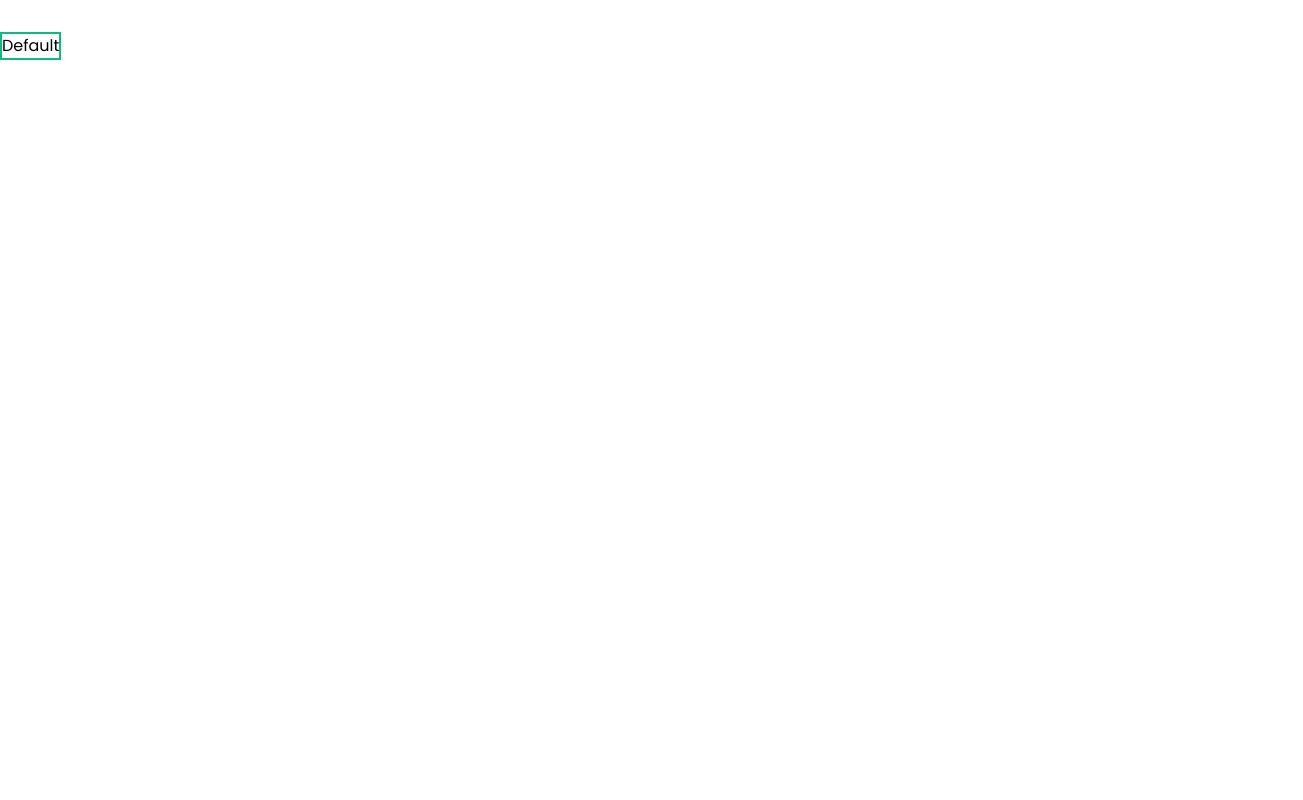
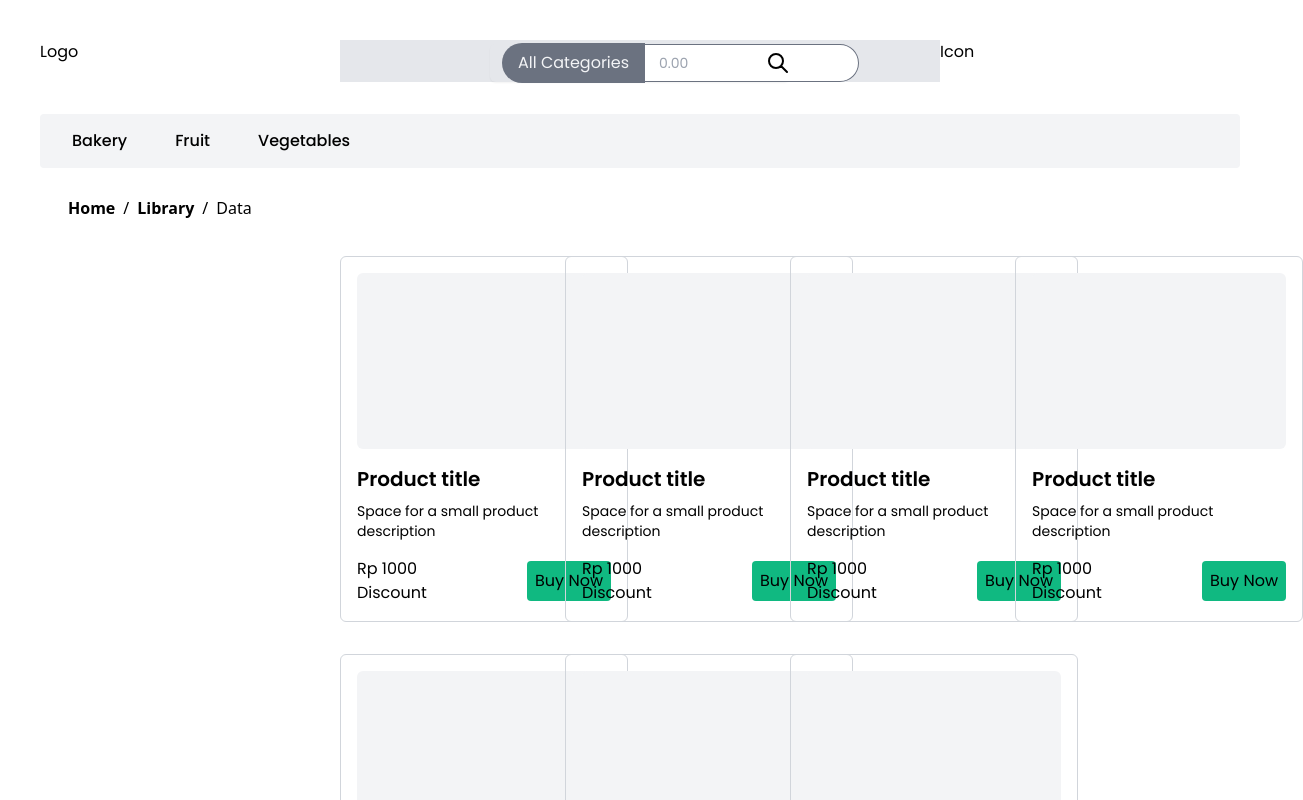
Before and after one commit to jakartalabs/FULLSTACK_WEB_BATCH_2, a React (Create React App) app in the folder day-5/fresh-market/: page / in a window 1280 px wide. Shown: the top 800 px of the page, 1303 px wide, since content can reach past the window. Built offline with nearby package versions, Linux system fonts and the light colour scheme.

Commit message:
update ui

```diff
--- a/day-5/fresh-market/src/components/Button.js
+++ b/day-5/fresh-market/src/components/Button.js
@@ -1,24 +1,17 @@
 import React, { useState } from 'react';
 
-function Button({children, onClick, btnType='default', size='md', arrow}) {
+function Button({ children, onClick, btnType = 'default', size = 'md', arrow }) {
   let btnStyle;
   switch (btnType) {
     case 'outline': {
       if (size === 'sm') {
         btnStyle = `bg-white border-green-500 border-2`;
       }
-        if(size === 'md'){
+      if (size === 'md') {
         btnStyle = `bg-white border-green-500 border-2`;
       }
       if (size === 'lg') {
         btnStyle = `bg-white border-green-500 border-2`;
-        }
-
-        if(arrow==='left'){
-
-        }
-        if(arrow==='right') {
-
       }
     }
       break;
@@ -32,12 +25,6 @@ function Button({children, onClick, btnType='default', size='md', arrow}) {
       if (size === 'lg') {
         btnStyle = `bg-green-500`;
       }
-      if (arrow === 'left') {
-
-      }
-      if (arrow === 'right') {
-
-      }
       break;
     default:
       if (size === 'sm') {
@@ -49,14 +36,10 @@ function Button({children, onClick, btnType='default', size='md', arrow}) {
       if (size === 'lg') {
         btnStyle = `bg-green-500`;
       }
-      if (arrow === 'left') {
-
-      }
-      if (arrow === 'right') {
-
-      }
       break;
   }
+
+  btnStyle=btnStyle+' flex flex-row p-2 rounded';
 
   return (
     <button
@@ -64,7 +47,17 @@ function Button({children, onClick, btnType='default', size='md', arrow}) {
       className={btnStyle}
       type="button"
     >
+      {arrow && arrow === 'left' && (
+        <svg xmlns="http://www.w3.org/2000/svg" className="h-5 w-5 self-center mr-2" viewBox="0 0 20 20" fill="currentColor">
+          <path fillRule="evenodd" d="M12.707 5.293a1 1 0 010 1.414L9.414 10l3.293 3.293a1 1 0 01-1.414 1.414l-4-4a1 1 0 010-1.414l4-4a1 1 0 011.414 0z" clipRule="evenodd" />
+        </svg>
+      )}
       {children || 'button'}
+      {arrow && arrow==='right' && (
+        <svg xmlns="http://www.w3.org/2000/svg" className="h-5 w-5 self-center ml-2" viewBox="0 0 20 20" fill="currentColor">
+          <path fillRule="evenodd" d="M7.293 14.707a1 1 0 010-1.414L10.586 10 7.293 6.707a1 1 0 011.414-1.414l4 4a1 1 0 010 1.414l-4 4a1 1 0 01-1.414 0z" clipRule="evenodd" />
+        </svg>
+      )}
     </button>
   )
 }
--- /dev/null
+++ b/day-5/fresh-market/src/components/Header.js
@@ -0,0 +1,14 @@
+import React from 'react'
+import NavSearch from "./NavSearch";
+import NavMenu from "./NavMenu";
+
+function Header() {
+  return (
+    <div className="w-full">
+      <NavSearch />
+      <NavMenu />
+    </div>
+  )
+}
+
+export default Header
--- a/day-5/fresh-market/src/components/Input.js
+++ b/day-5/fresh-market/src/components/Input.js
@@ -0,0 +1,21 @@
+import React from 'react';
+
+function Input({ label, value, onClick, onChange, placeholder="placeholder" }) {
+  const inputStyle = "rounded-lg border border-gray-500 py-2 px-4";
+  return (
+    <div>
+      {label && (
+      <div className="text-sm font-semibold">{label}</div>
+      )}
+      <input
+        type="text"
+        className={inputStyle}
+        value={value}
+        onChange={onChange}
+        onClick={onClick}
+        placeholder={placeholder}/>
+    </div>
+  );
+}
+
+export default Input
--- /dev/null
+++ b/day-5/fresh-market/src/components/NavMenu.js
@@ -0,0 +1,50 @@
+import React from 'react'
+
+function NavMenu() {
+  const styleMenu ="px-6 py-2 flex items-center text-base font-medium leading-snug text-black hover:opacity-75";
+  return (
+    <div className="flex flex-wrap py-2 mt-6">
+      <div className="w-full">
+        <nav className="relative flex flex-wrap items-center justify-between px-2 py-2 bg-gray-100 rounded">
+          <ul className="flex flex-col lg:flex-row list-none">
+            <li className="nav-item">
+              <a
+                className={styleMenu}
+                href="#pablo"
+              >
+                Bakery
+              </a>
+            </li>
+            <li className="nav-item">
+              <a
+                className={styleMenu}
+                href="#pablo"
+              >
+                Fruit
+              </a>
+            </li>
+            <li className="nav-item">
+              <a
+                className={styleMenu}
+                href="#pablo"
+              >
+                Vegetables
+              </a>
+            </li>
+          </ul>
+        </nav>
+        <nav class="bg-grey-light p-3 rounded font-sans w-full m-4">
+          <ol class="list-reset flex text-grey-dark">
+            <li><a href="#" class="text-blue font-bold">Home</a></li>
+            <li><span class="mx-2">/</span></li>
+            <li><a href="#" class="text-blue font-bold">Library</a></li>
+            <li><span class="mx-2">/</span></li>
+            <li>Data</li>
+          </ol>
+        </nav>
+      </div>
+    </div>
+  )
+}
+
+export default NavMenu
--- /dev/null
+++ b/day-5/fresh-market/src/components/NavSearch.js
@@ -0,0 +1,27 @@
+import React from 'react'
+
+function NavSearch() {
+  return (
+    <div className="flex flex-row">
+      <div className="w-1/4">Logo</div>
+      <div className="w-1/2 flex justify-center bg-gray-200">
+        <div className="mt-1 relative rounded-md shadow-sm w-1/2">
+          <div className="absolute inset-y-0 left-0 pl-3 flex items-center pointer-events-none">
+            <span className="text-gray-100 bg-gray-500 py-2 rounded-l-full px-4">
+              All Categories
+            </span>
+          </div>
+          <input type="text" name="price" id="price" className="ml-36 py-2 outline-none focus:ring-indigo-500 focus:border-indigo-500 block w-3/4 pl-6 pr-4 text-sm border border-gray-500 rounded rounded-r-full" placeholder="0.00"/>
+          <div className="absolute inset-y-0 right-0 flex items-center">
+            <svg xmlns="http://www.w3.org/2000/svg" className="h-6 w-6" fill="none" viewBox="0 0 24 24" stroke="currentColor">
+              <path strokeLinecap="round" strokeLinejoin="round" strokeWidth={2} d="M21 21l-6-6m2-5a7 7 0 11-14 0 7 7 0 0114 0z" />
+            </svg>
+          </div>
+        </div>
+      </div>
+      <div className="w-1/4">Icon</div>
+    </div>
+  )
+}
+
+export default NavSearch
--- /dev/null
+++ b/day-5/fresh-market/src/components/ProductCard.js
@@ -0,0 +1,34 @@
+import React from 'react'
+import Button from "./Button";
+
+function Card({title, description, price, discountPrice, btnBuy='enable'}) {
+  return (
+    <div className="w-card-width rounded-md border border-gray-300 p-4">
+      {/* img */}
+      <div className="w-full rounded-md h-44 bg-gray-100">
+
+      </div>
+      <div className="mt-4">
+        <h2 className="font-semibold text-xl">Product title</h2>
+        <p className="text-sm mt-2">Space for a small product description </p>
+      </div>
+      <div className="flex flex-row justify-between mt-4">
+        <div className="flex flex-col">
+          <div>Rp 1000</div>
+          <div>Discount</div>
+        </div>
+        <div className="self-center">
+          <Button
+            btnType="primary"
+            size="lg"
+            onClick={() => alert('test')}
+          >
+            Buy Now
+          </Button>
+        </div>
+      </div>
+    </div>
+  )
+}
+
+export default Card
--- a/day-5/fresh-market/src/pages/Home.js
+++ b/day-5/fresh-market/src/pages/Home.js
@@ -1,5 +1,7 @@
-import React, { Component } from 'react'
-import Button from "../components/Button"
+import React, { Component } from 'react';
+import ProductCard from "../components/ProductCard";
+import Header from "../components/Header";
+import Input from "../components/Input";
 import { connect } from 'react-redux';
 import { addData } from '../redux/actions';
 
@@ -14,14 +16,20 @@ export class Home extends Component {
   render() {
     this.handleChange();
     return (
-      <div className="pt-8">
-        <Button
-          btnType="outline"
-          size="lg"
-          onClick={()=>alert('test')}
-        >
-            Default
-        </Button>
+      <div className="p-10">
+        <Header />
+        <div className="flex flex-row">
+          <div className="w-1/4"></div>
+          <div className="w-3/4 grid grid-cols-4 gap-y-8">
+            <ProductCard />
+            <ProductCard />
+            <ProductCard />
+            <ProductCard />
+            <ProductCard />
+            <ProductCard />
+            <ProductCard />
+          </div>
+        </div>
       </div>
     )
   }
--- a/day-5/fresh-market/tailwind.config.js
+++ b/day-5/fresh-market/tailwind.config.js
@@ -2,7 +2,11 @@ module.exports = {
   purge: ['./src/**/*.{js,jsx,ts,tsx}', './public/index.html'],
   darkMode: false, // or 'media' or 'class'
   theme: {
-    extend: {},
+    extend: {
+      spacing: {
+        'card-width': '288px'
+      }
+    },
   },
   variants: {
     extend: {},
```
Also changed, not shown: day-5/fresh-market/src/components/Card.js (deleted). Lines whose indentation alone changed are shown as unchanged.
